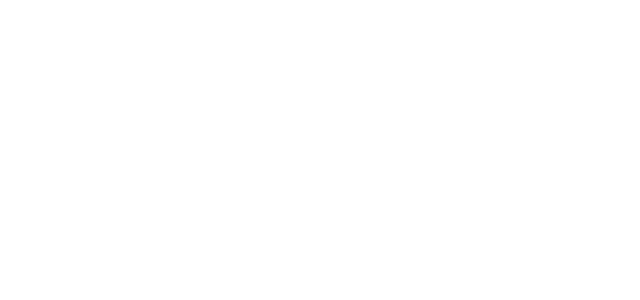
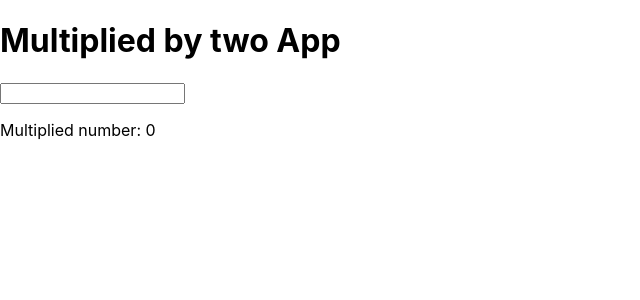
Before and after one commit to MitchelSt/react-course, a React (Create React App) app: page / in a window 1280 px wide. Shown: the top 300 px of the page, without its empty margins (0-640 px from the left). Built offline with nearby package versions, Linux system fonts and the light colour scheme.

Commit message:
add: props

```diff
--- a/src/App.jsx
+++ b/src/App.jsx
@@ -1,3 +1,17 @@
+import { useState } from "react";
+import CalculationOverview from "./components/CalculationOverview";
+import Input from "./components/Input";
+
 export default function App() {
-  return <></>;
+  const [inputValue, setInputValue] = useState(0);
+
+  return (
+    <>
+      <h1>Multiplied by two App</h1>
+
+      <Input setInputValue={setInputValue} />
+
+      <CalculationOverview inputValue={inputValue} />
+    </>
+  );
 }
--- /dev/null
+++ b/src/components/CalculationOverview.jsx
@@ -0,0 +1,10 @@
+import React from "react";
+import MultipliedCalculations from "./MultipliedCalculations";
+
+export default function CalculationOverview({ inputValue }) {
+  return (
+    <>
+      <MultipliedCalculations inputValue={inputValue} />
+    </>
+  );
+}
--- /dev/null
+++ b/src/components/Input.jsx
@@ -0,0 +1,9 @@
+import React from "react";
+
+export default function Input({ setInputValue }) {
+  return (
+    <>
+      <input type="number" onChange={(e) => setInputValue(e.target.value)} />
+    </>
+  );
+}
--- /dev/null
+++ b/src/components/MultipliedByTwo.jsx
@@ -0,0 +1,10 @@
+import React from "react";
+
+export default function MultipliedByTwo({ inputValue }) {
+  console.log(inputValue);
+  return (
+    <>
+      <p>Multiplied number: {inputValue * 2}</p>
+    </>
+  );
+}
--- /dev/null
+++ b/src/components/MultipliedCalculations.jsx
@@ -0,0 +1,10 @@
+import React from "react";
+import MultipliedByTwo from "./MultipliedByTwo";
+
+export default function MultipliedCalculations({ inputValue }) {
+  return (
+    <>
+      <MultipliedByTwo inputValue={inputValue} />
+    </>
+  );
+}
```
